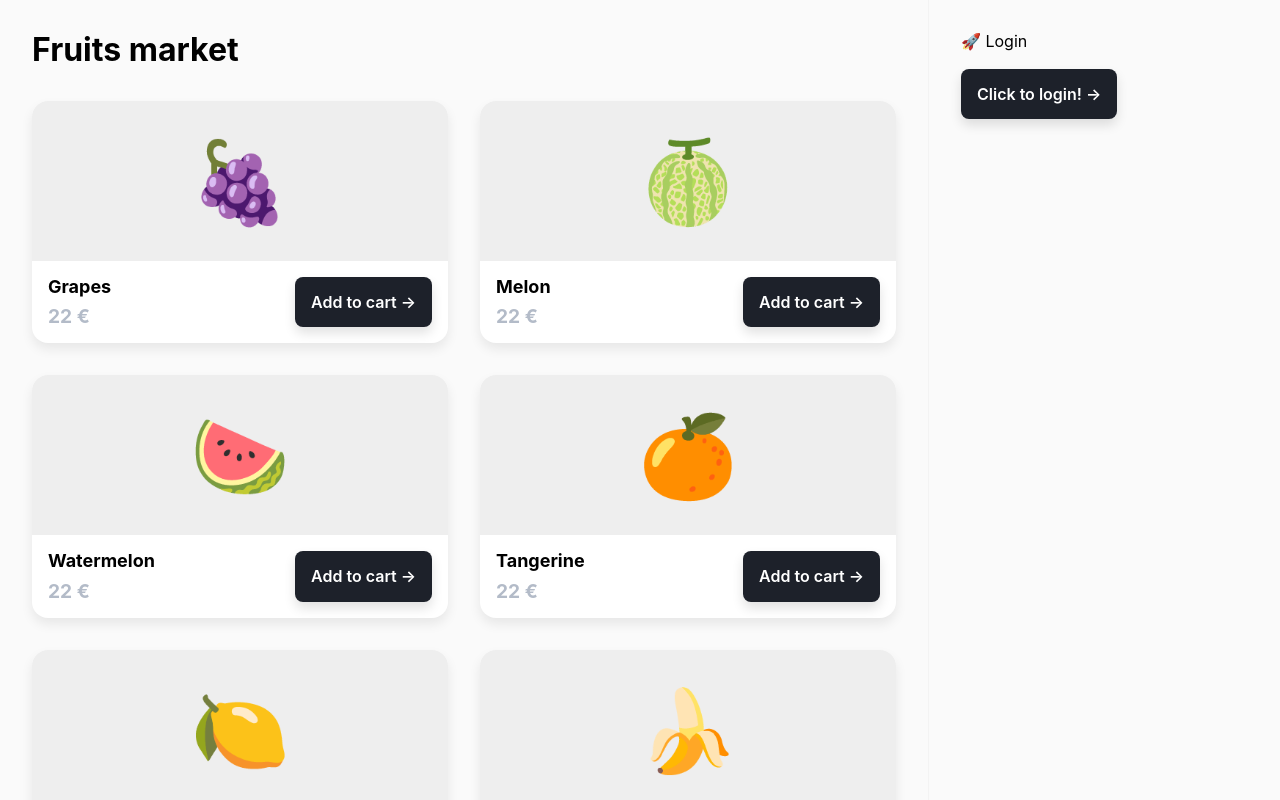
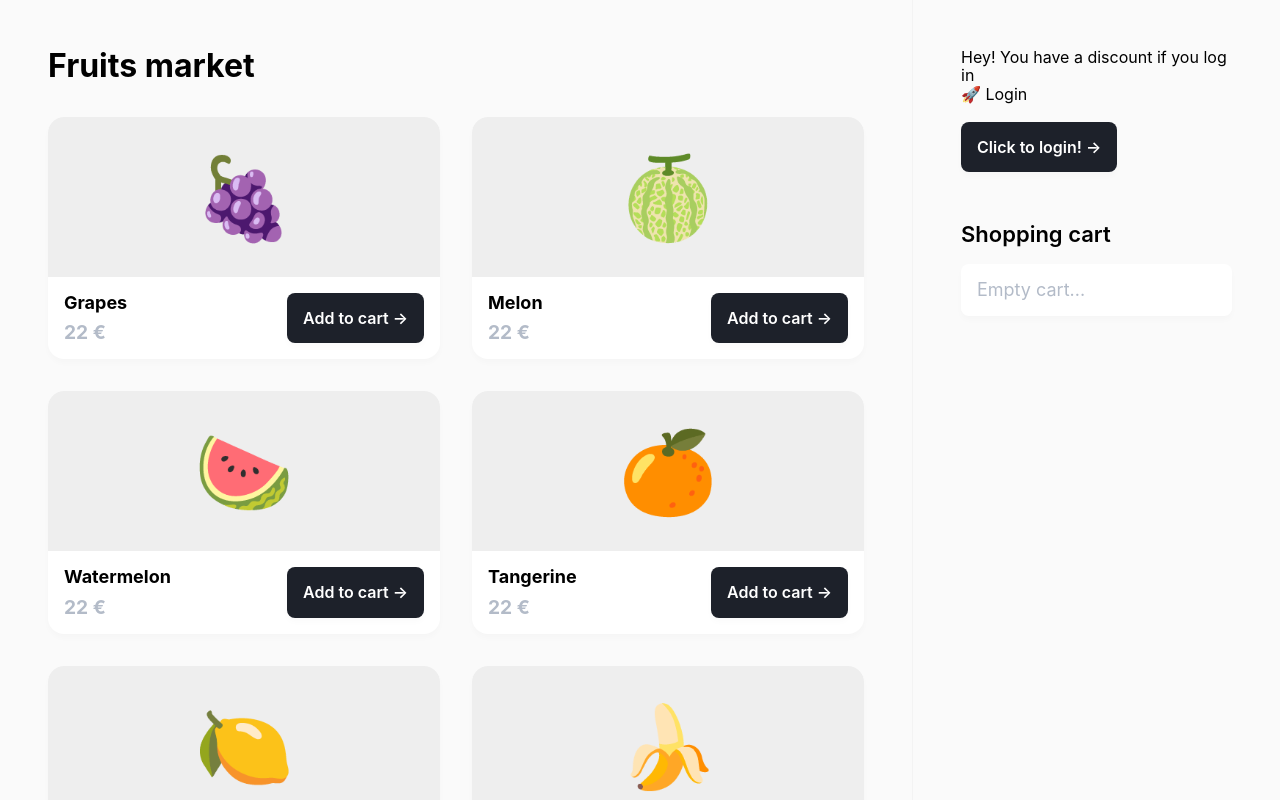
Before and after one commit to klaufel/next-skeleton, a Next.js app in the folder app/: page / in a window 1280 px wide. Shown: the top 800 px of the page. Built offline with nearby package versions, Linux system fonts and the light colour scheme.

Commit message:
add cart

```diff
--- /dev/null
+++ b/app/src/components/cart/cart.module.css
@@ -0,0 +1,20 @@
+.wrapper {
+  display: block;
+  margin-top: 32px;
+}
+
+.title {
+  font-size: 22px;
+  font-weight: 600;
+  margin: 0 0 16px;
+}
+
+.container {
+  display: block;
+  padding: 16px;
+  background: #fff;
+  border-radius: 8px;
+  color: #b3bbc8;
+  font-size: 18px;
+  box-shadow: 0 4px 6px rgba(0, 0, 0, 0.02);
+}
--- /dev/null
+++ b/app/src/components/cart/index.tsx
@@ -0,0 +1,31 @@
+import styles from './cart.module.css'
+
+export default function Cart({ cart, hasPriceReduction }) {
+  return (
+    <div className={styles.wrapper}>
+      <h3 className={styles.title}>Shopping cart</h3>
+      <div className={styles.container}>
+        {!!cart.length ? (
+          <>
+            {cart?.map(({ icon, name, price }) => (
+              <div key={name}>
+                {icon} {name} - {hasPriceReduction ? price / 2 : price} €
+              </div>
+            ))}
+            <hr /> Total:{' '}
+            <strong>
+              {cart.reduce(
+                (prev, { price }) =>
+                  prev + (hasPriceReduction ? price / 2 : price),
+                0
+              )}{' '}
+              €
+            </strong>
+          </>
+        ) : (
+          'Empty cart...'
+        )}
+      </div>
+    </div>
+  )
+}
--- a/app/src/containers/home/home.module.css
+++ b/app/src/containers/home/home.module.css
@@ -1,18 +1,18 @@
 .container {
   display: grid;
-  padding: 0 32px;
-  gap: 32px;
+  padding: 0 48px;
+  gap: 48px;
   grid-template-columns: 1fr 320px;
   min-height: 100vh;
 }
 
 .main {
-  padding: 32px 0;
+  padding: 48px 0;
 }
 
 .aside {
   border-left: 1px solid #f3f3f3;
-  padding: 32px 0 32px 32px;
+  padding: 48px 0 48px 48px;
   position: sticky;
   right: 0;
   top: 0;
--- a/app/src/containers/home/index.tsx
+++ b/app/src/containers/home/index.tsx
@@ -4,6 +4,8 @@ import useUser from '../../context/user/hooks/useUser'
 import { useState } from 'react'
 import Button from '@clv/components/button'
 import Card from '@clv/components/card'
+
+import Cart from '../../components/cart'
 
 type ProductsType = {
   icon: string
@@ -65,6 +67,8 @@ export default function ContainerHome({ products }: ContainerHomeProps) {
         </main>
         <aside className={styles.aside}>
           <span className={styles.subtitle}>
+            {!isLogged && 'Hey! You have a discount if you log in'}
+            <br />
             {!isLogged ? '🚀 Login' : `👋 Welcome ${userName}!`}
           </span>
           <br />
@@ -72,24 +76,7 @@ export default function ContainerHome({ products }: ContainerHomeProps) {
             {!isLogged ? 'Click to login!' : 'Logout'}
           </Button>
           <br /> <br />
-          <div className={styles.cart}>
-            {cart?.map(({ icon, name, price }) => (
-              <div key={name}>
-                {icon} {name} - {price} €
-              </div>
-            ))}
-            <br />
-            {!!cart.length && (
-              <>
-                Total:{' '}
-                {cart.reduce(
-                  (prev: number, { price }: ProductsType): number =>
-                    prev + price,
-                  0
-                )}{' '}
-              </>
-            )}
-          </div>
+          <Cart cart={cart} hasPriceReduction={Boolean(isLogged)} />
         </aside>
       </div>
     </>
--- a/components/button/button.module.css
+++ b/components/button/button.module.css
@@ -2,7 +2,7 @@
   background: #1d212a;
   border-radius: 8px;
   border: 0;
-  box-shadow: 0 6px 12px rgba(0,0,0,.12);
+  box-shadow: 0 4px 6px rgba(0, 0, 0, 0.02);
   color: #fff;
   cursor: pointer;
   font-size: 16px;
--- a/components/card/card.module.css
+++ b/components/card/card.module.css
@@ -6,9 +6,8 @@
   cursor: pointer;
   overflow: hidden;
   text-decoration: none;
-  box-shadow: 0 6px 12px rgba(0,0,0,.08);
+  box-shadow: 0 4px 6px rgba(0, 0, 0, 0.02);
 }
-
 
 .image {
   background: #eee;
```
